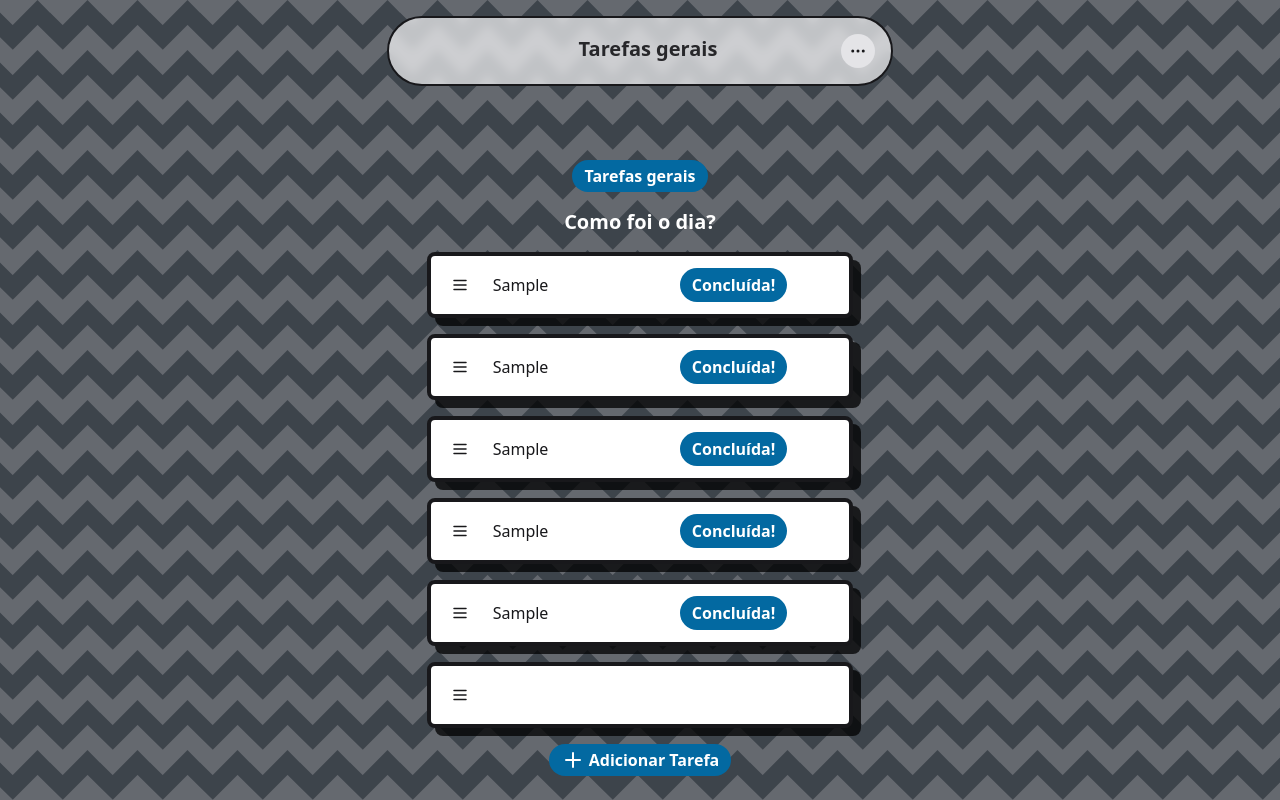
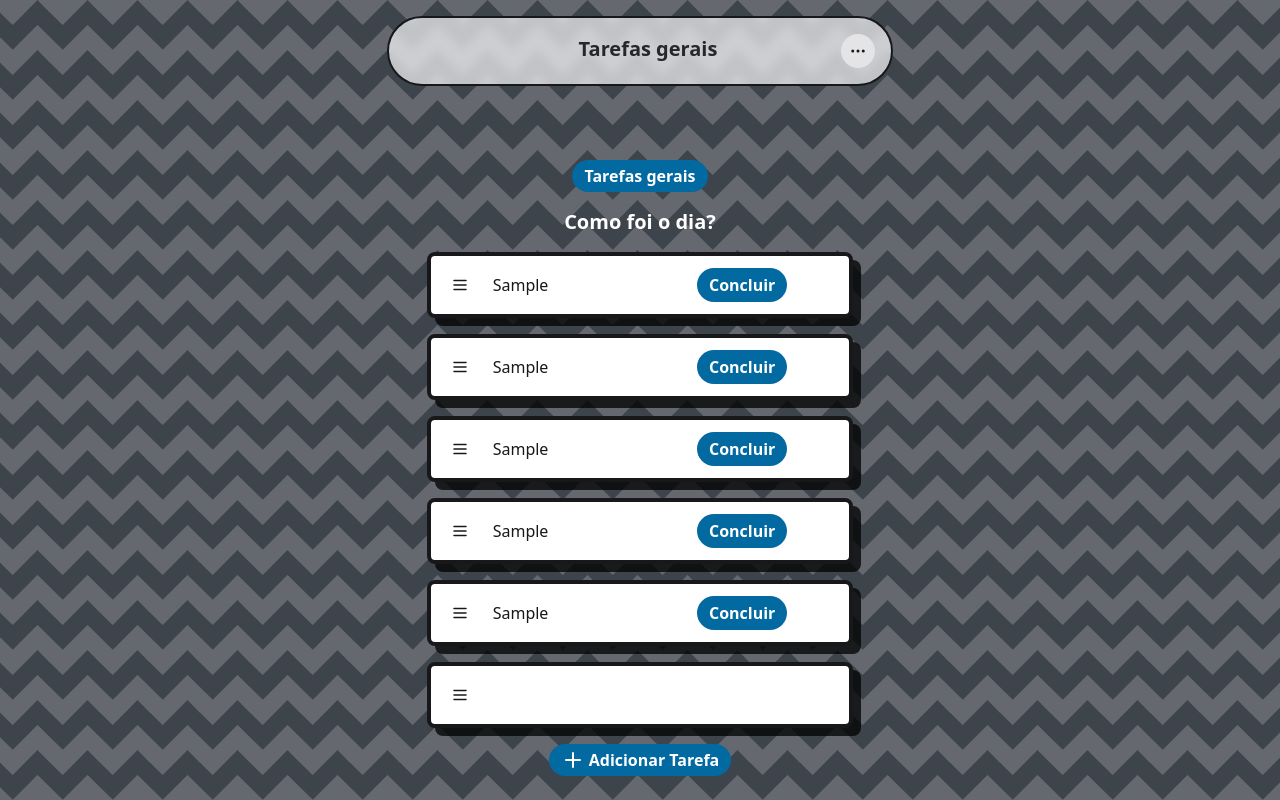
Before and after one commit to rodrigueslucas062/task-manager, a Next.js app: page / in a window 1280 px wide. Both pictures are taken after typing "Sample", "Sample", "Sample", "Sample", "Sample" into the empty fields and a click on the button "Adicionar Tarefa". Built offline with nearby package versions, Linux system fonts and the light colour scheme.

Commit message:
💬 Update text

```diff
--- a/src/components/Tasks/index.jsx
+++ b/src/components/Tasks/index.jsx
@@ -2,7 +2,7 @@ import { useLocalStorage } from "@/hooks/useLocalStorage";
 import { placeholders, questions } from "@/utils/placeholders";
 import { handleDone, handleRemove } from "@/utils/utils";
 import * as Dialog from "@radix-ui/react-dialog";
-import { ChevronRight, ListTodo, Menu, MoreHorizontal, Plus, Trash2, X } from "lucide-react";
+import { ChevronRight, Menu, MoreHorizontal, Plus, Trash2, X } from "lucide-react";
 import { useEffect, useState } from "react";
 import { toast } from "sonner";
 
@@ -56,7 +56,7 @@ const TaskItem = ({ index }) => {
                     <div className="flex gap-2 lg:gap-4">
                         {showButton && (
                             <button className="bg-sky-700 hover:bg-sky-900 cursor-pointer text-white font-semibold py-1 px-3 rounded-3xl"
-                                onClick={() => handleDone(index, setTaskText, setShowButton)}>Concluída!</button>
+                                onClick={() => handleDone(index, setTaskText, setShowButton)}>Concluir</button>
                         )}
                         <Dialog.Trigger
                             className="lg:invisible group-hover:visible bg-white hover:bg-gray-200 p-2 rounded-full">
@@ -78,12 +78,12 @@ const TaskItem = ({ index }) => {
                                             Mais opções
                                         </span>
                                         <div className="flex flex-col mt-6 space-y-4 font-semibold">
-                                            <button className="flex justify-between px-3 rounded-md hover:bg-gray-300 py-2.5"
+                                            {/* <button className="flex justify-between px-3 rounded-md hover:bg-gray-300 py-2.5"
                                                 onClick={() => handleDev()}>
                                                 <ListTodo />
                                                 <span className="flex-grow ml-4">Salvar nas tarefas diárias</span>
                                                 <ChevronRight />
-                                            </button>
+                                            </button> */}
                                             <button className="flex items-center justify-between mb-2 px-3 rounded-md group ring-2 ring-red-600 py-2.5 hover:bg-red-400"
                                                 onClick={() => handleRemove(index, setTaskText)}>
                                                 <Trash2 className="w-6 h-6 text-red-600 group-hover:text-white" />
```
